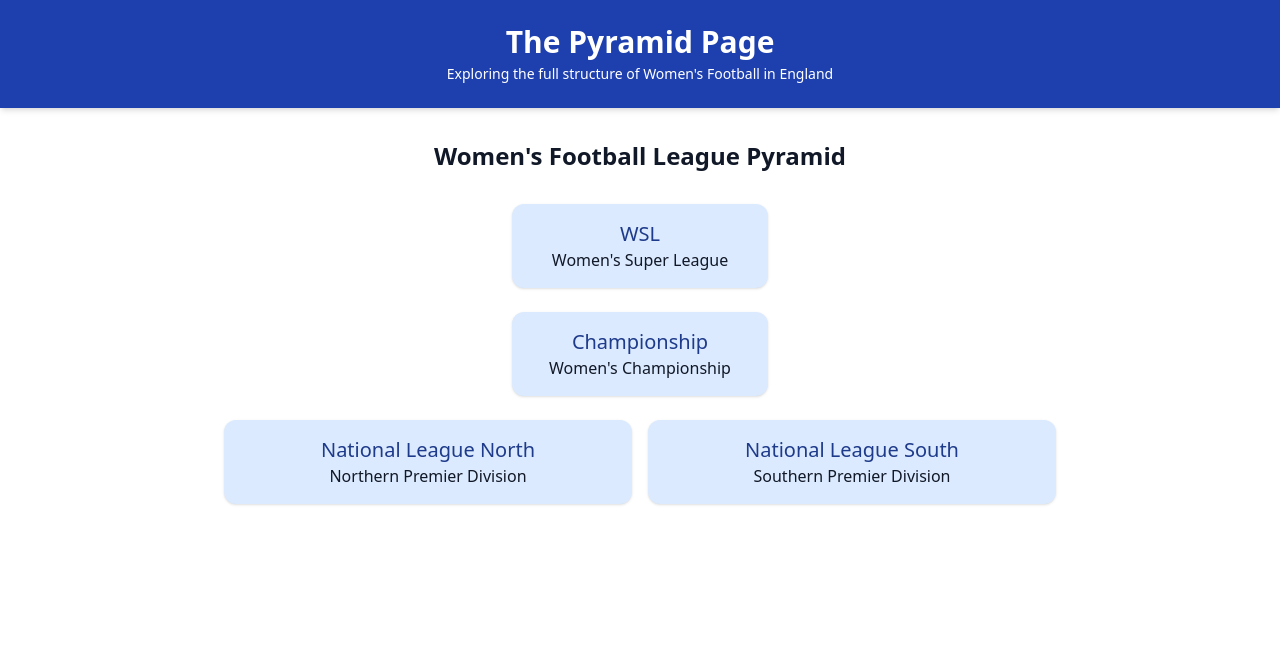
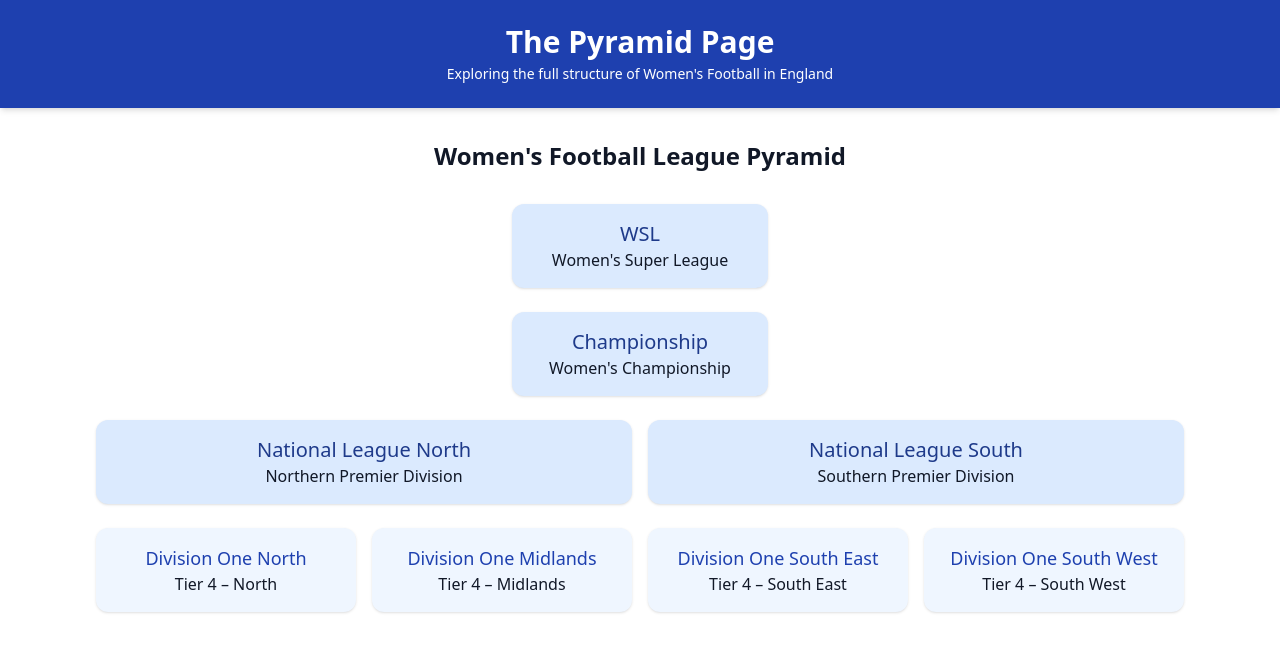
Before and after one commit to jhickey011/the-pyramid-page, a Next.js app: page / in a window 1280 px wide. Shown: the top 652 px of the page. Built offline with nearby package versions, Linux system fonts and the light colour scheme.

Commit message:
Update page.tsx

```diff
--- a/app/page.tsx
+++ b/app/page.tsx
@@ -6,7 +6,7 @@ export default function Home() {
         <p className="text-sm mt-1">Exploring the full structure of Women's Football in England</p>
       </header>
 
-      <section className="p-8 max-w-4xl mx-auto">
+      <section className="p-8 max-w-6xl mx-auto">
         <h2 className="text-2xl font-semibold mb-8 text-center">Women's Football League Pyramid</h2>
 
         {/* Row 1: WSL */}
@@ -26,7 +26,7 @@ export default function Home() {
         </div>
 
         {/* Row 3: National North & South */}
-        <div className="grid grid-cols-1 sm:grid-cols-2 gap-4 justify-center">
+        <div className="grid grid-cols-1 sm:grid-cols-2 gap-4 justify-center mb-6">
           <a href="/leagues/national-north" className="bg-blue-100 hover:bg-blue-200 transition rounded-xl shadow p-4 w-full text-center">
             <h3 className="text-xl font-medium text-blue-900">National League North</h3>
             <p>Northern Premier Division</p>
@@ -36,6 +36,26 @@ export default function Home() {
             <p>Southern Premier Division</p>
           </a>
         </div>
+
+        {/* Row 4: Division One (North, Midlands, SE, SW) */}
+        <div className="grid grid-cols-1 sm:grid-cols-2 lg:grid-cols-4 gap-4 justify-center">
+          <a href="/leagues/division-one-north" className="bg-blue-50 hover:bg-blue-100 transition rounded-xl shadow p-4 text-center">
+            <h3 className="text-lg font-medium text-blue-800">Division One North</h3>
+            <p>Tier 4 – North</p>
+          </a>
+          <a href="/leagues/division-one-midlands" className="bg-blue-50 hover:bg-blue-100 transition rounded-xl shadow p-4 text-center">
+            <h3 className="text-lg font-medium text-blue-800">Division One Midlands</h3>
+            <p>Tier 4 – Midlands</p>
+          </a>
+          <a href="/leagues/division-one-south-east" className="bg-blue-50 hover:bg-blue-100 transition rounded-xl shadow p-4 text-center">
+            <h3 className="text-lg font-medium text-blue-800">Division One South East</h3>
+            <p>Tier 4 – South East</p>
+          </a>
+          <a href="/leagues/division-one-south-west" className="bg-blue-50 hover:bg-blue-100 transition rounded-xl shadow p-4 text-center">
+            <h3 className="text-lg font-medium text-blue-800">Division One South West</h3>
+            <p>Tier 4 – South West</p>
+          </a>
+        </div>
       </section>
     </main>
   );
```
